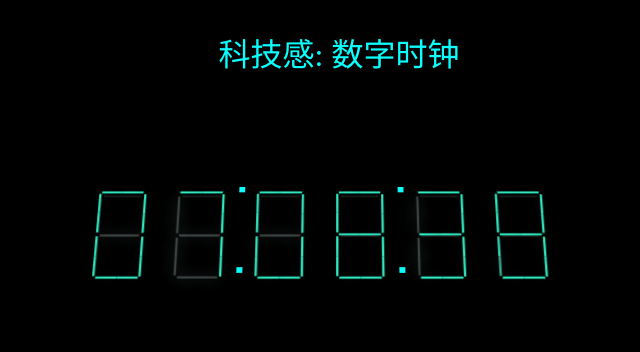
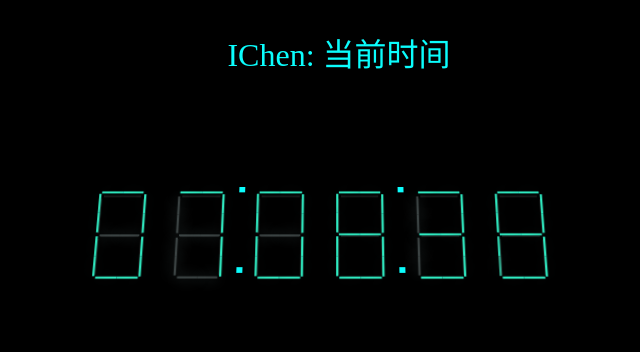
Before and after one commit to IChen820/IChen820.github.io, a plain HTML site: page index.html in a window 1280 px wide. Shown: the whole page, without its empty margins (309-949 px from the left). Drawn offline with nearby package versions, Linux system fonts and the light colour scheme.

Commit message:
Update index.html

```diff
--- a/index.html
+++ b/index.html
@@ -245,7 +245,7 @@ h1{
 
 <body translate="no" >
   <h1>
-    科技感: 数字时钟
+    IChen: 当前时间
   </h1>
   <div class="g-number-container preserve">
     <div class="g-number-rotate preserve">
```
